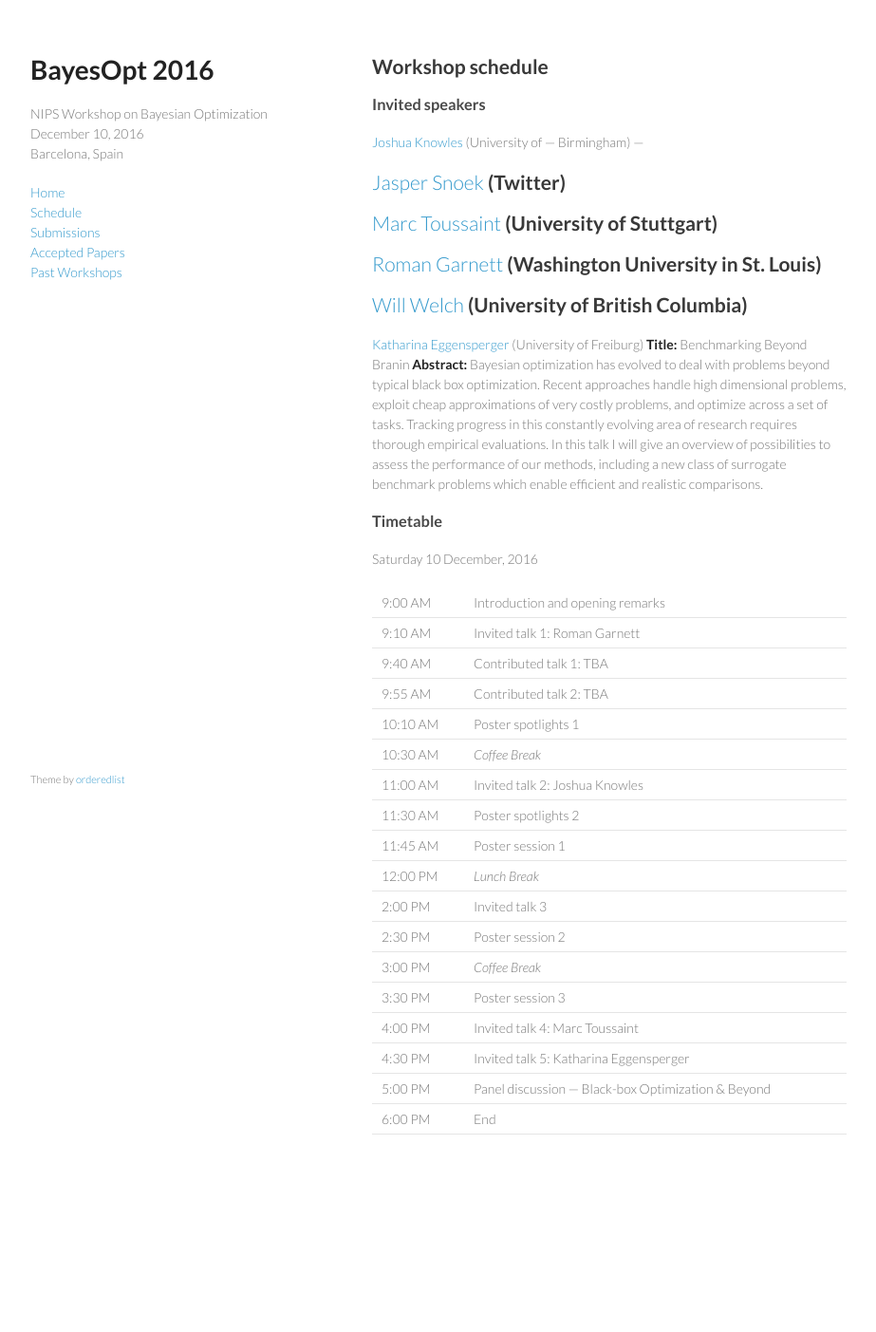
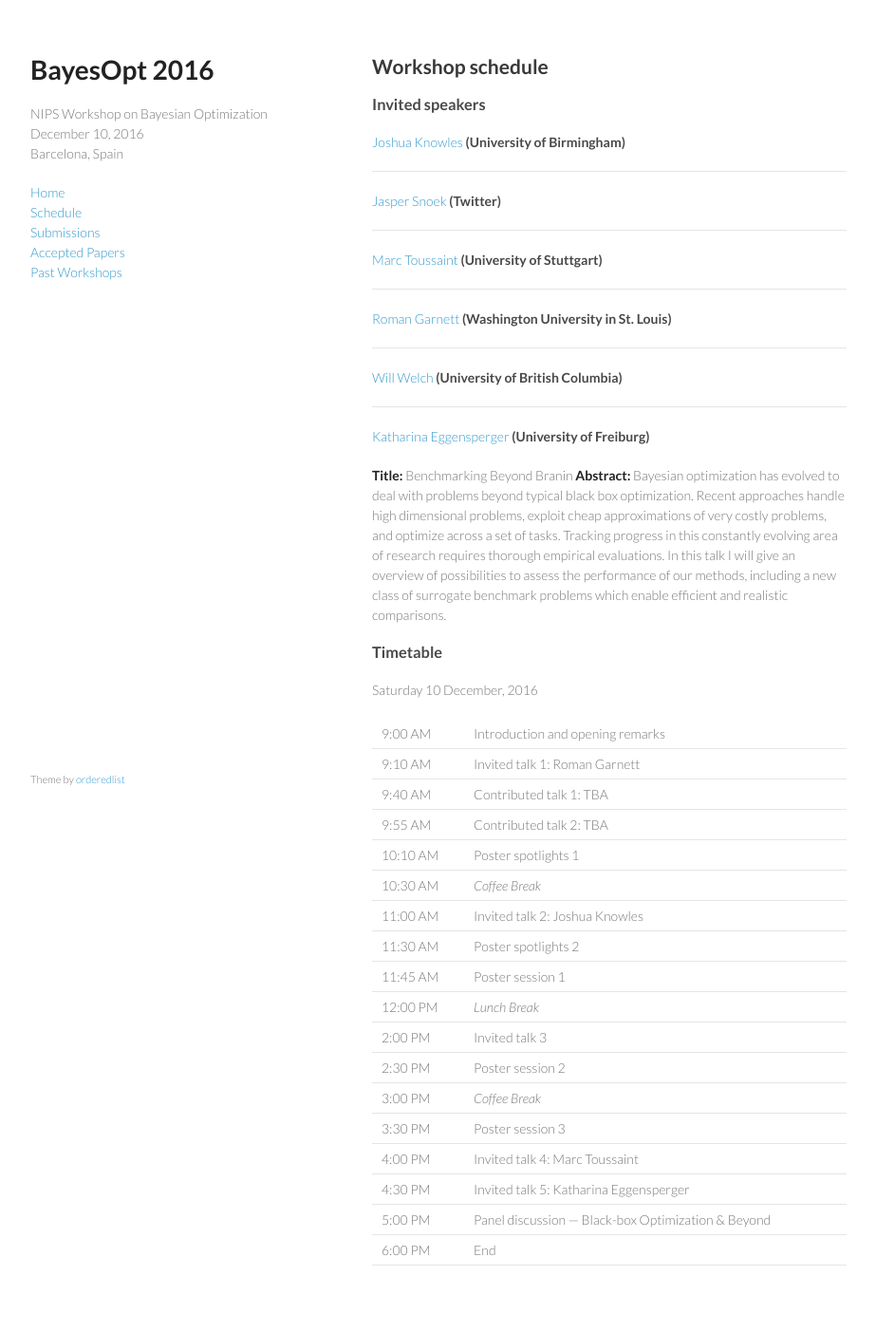
Before and after one commit to bayesopt/bayesopt.github.io, a Jekyll site: the page built from schedule.md, in a window 1280 px wide. Shown: the whole page at 95% size, without its empty margins (178-1101 px from the left). Built offline with Jekyll 4.4.1, drawn with Linux system fonts in a browser that asks for light colours; before the commit the page ends 1265 px from its top, so only the background shows below that.

Commit message:
fixed style

```diff
--- a/schedule.md
+++ b/schedule.md
@@ -8,23 +8,22 @@ weight: 0
 
 ### Invited speakers
 
-[Joshua Knowles](http://www.cs.bham.ac.uk/~jdk/) (University of ---
-Birmingham)
+#### [Joshua Knowles](http://www.cs.bham.ac.uk/~jdk/) (University of Birmingham)
 ---
 
-[Jasper Snoek](http://people.seas.harvard.edu/~jsnoek/) (Twitter)
+#### [Jasper Snoek](http://people.seas.harvard.edu/~jsnoek/) (Twitter)
 ---
 
-[Marc Toussaint](www.marc-toussaint.net) (University of Stuttgart)
+#### [Marc Toussaint](www.marc-toussaint.net) (University of Stuttgart)
 ---
 
-[Roman Garnett](http://www.cse.wustl.edu/~garnett/) (Washington University in St. Louis)
+#### [Roman Garnett](http://www.cse.wustl.edu/~garnett/) (Washington University in St. Louis)
 ---
 
-[Will Welch](http://www.stat.ubc.ca/~will/) (University of British Columbia)
+#### [Will Welch](http://www.stat.ubc.ca/~will/) (University of British Columbia)
 ---
 
-[Katharina Eggensperger](http://aad.informatik.uni-freiburg.de/people/eggensperger/index.html) (University of Freiburg)
+#### [Katharina Eggensperger](http://aad.informatik.uni-freiburg.de/people/eggensperger/index.html) (University of Freiburg)
 **Title:** Benchmarking Beyond Branin
 **Abstract:** Bayesian optimization has evolved to deal with problems beyond typical black box optimization. Recent approaches handle high dimensional problems, exploit cheap approximations of very costly problems, and optimize across a set of tasks. Tracking progress in this constantly evolving area of research requires thorough empirical evaluations. In this talk I will give an overview of possibilities to assess the performance of our methods, including a new class of surrogate benchmark problems which enable efficient and realistic comparisons.
 
```
